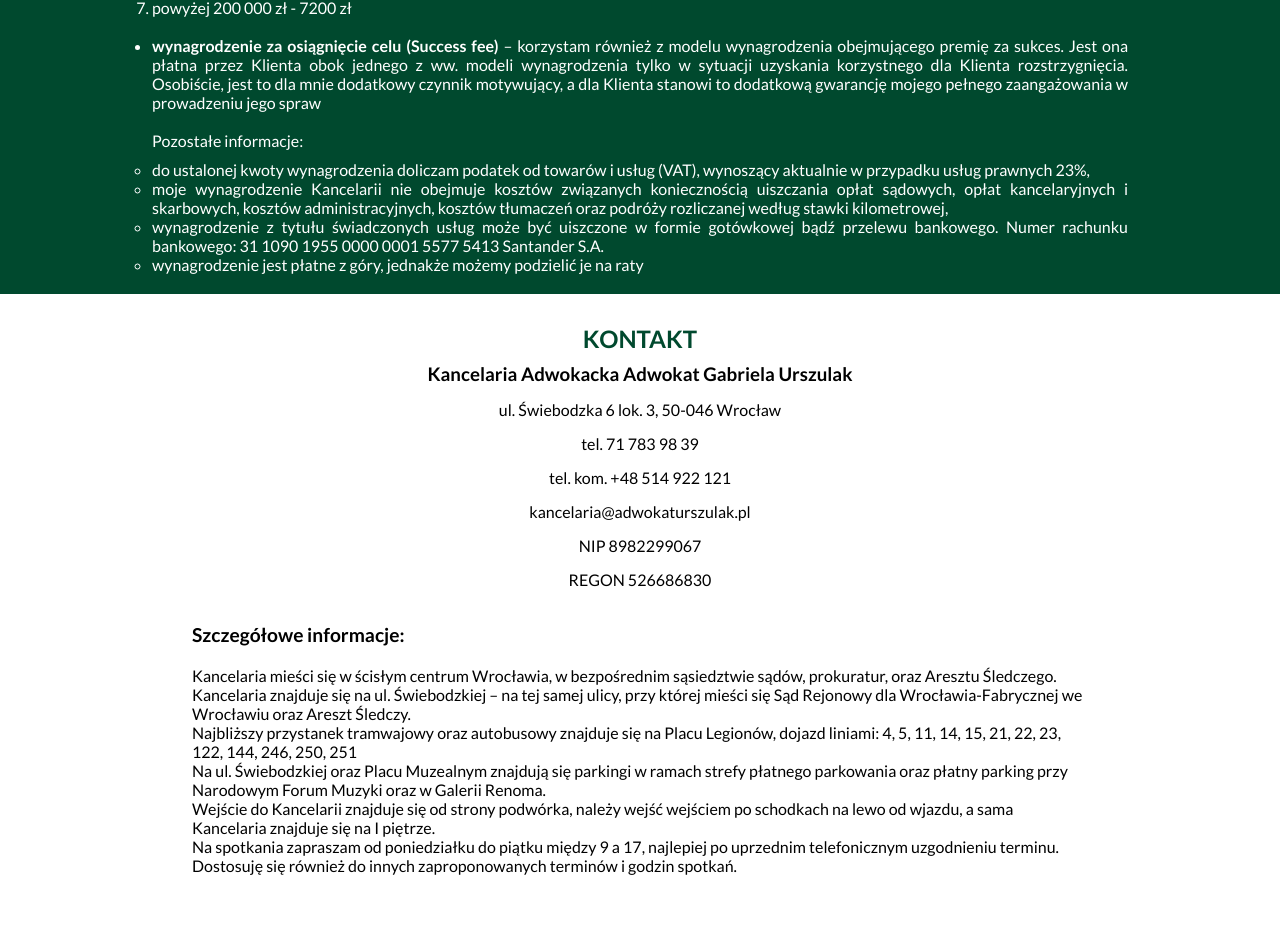
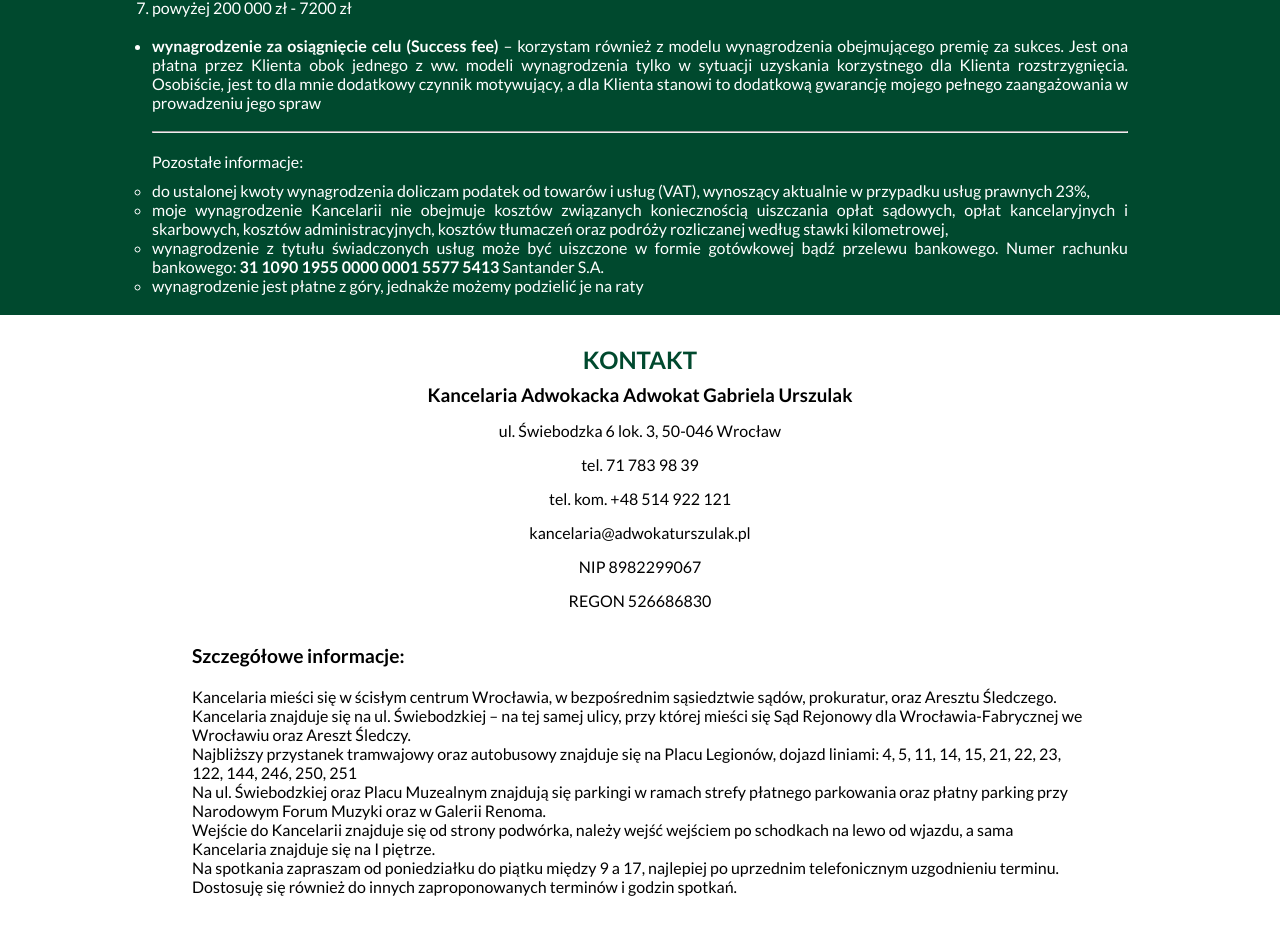
Before and after one commit to adrian-imiolo/gabrysia-site, a React (Vite) app: page / in a window 1280 px wide. Shown: the part 2855-3781 px from the top of the page. Before the commit the page ends 3760 px from the top, so only its background shows below. Built offline with nearby package versions, Linux system fonts and the light colour scheme.

Commit message:
Update Prices.tsx

```diff
--- a/src/components/Prices.tsx
+++ b/src/components/Prices.tsx
@@ -85,7 +85,8 @@ stanowi to dodatkową gwarancję mojego pełnego zaangażowania w prowadzeniu je
         </ul>
         <br/>
 
-
+  <hr />
+  <br />
   <p>Pozostałe informacje:</p>
   <ul className="prices-addinfo">
     <li>do ustalonej kwoty wynagrodzenia doliczam podatek od towarów i usług (VAT), wynoszący
@@ -95,8 +96,8 @@ stanowi to dodatkową gwarancję mojego pełnego zaangażowania w prowadzeniu je
   kosztów tłumaczeń oraz podróży rozliczanej według stawki kilometrowej,</li>
   <li>
   wynagrodzenie z tytułu świadczonych usług może być uiszczone w formie gotówkowej
-  bądź przelewu bankowego. Numer rachunku bankowego: 31 1090 1955 0000 0001 5577
-  5413 Santander S.A.
+  bądź przelewu bankowego. Numer rachunku bankowego: <strong>31 1090 1955 0000 0001 5577
+  5413</strong> Santander S.A.
   </li>
   <li>wynagrodzenie jest płatne z góry, jednakże możemy podzielić je na raty</li>
   </ul>
```
